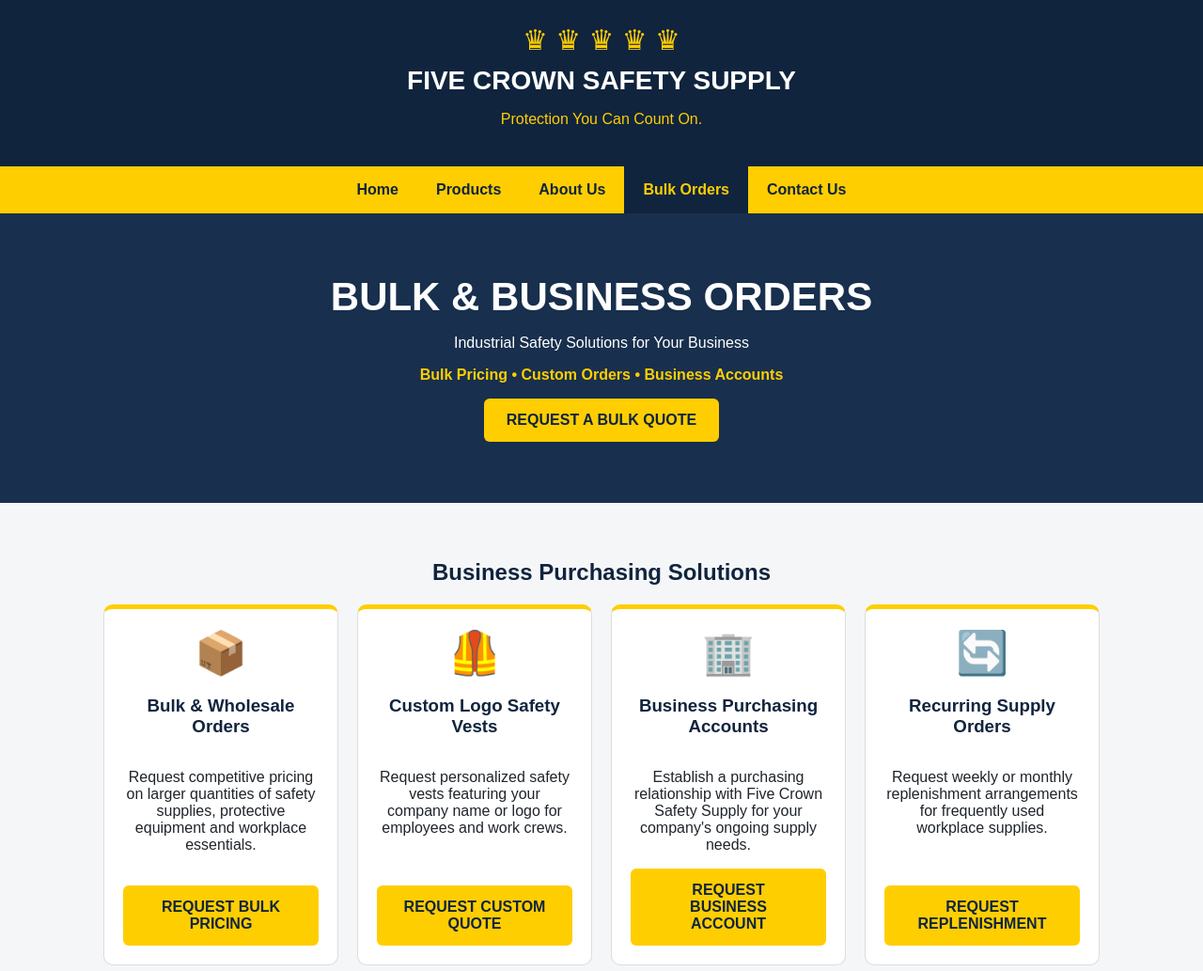
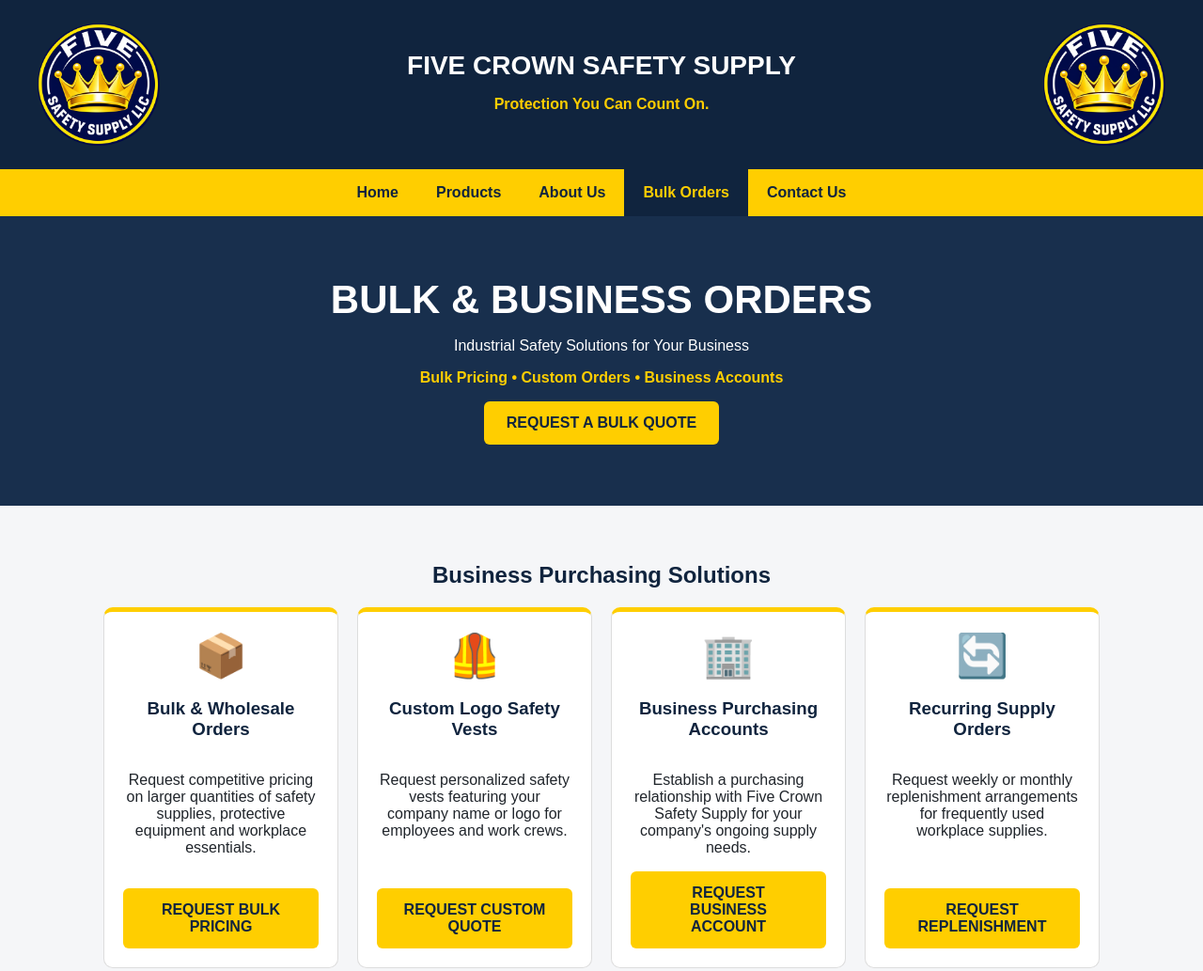
Before and after one commit to Santana1009/five-crown-safety-supply, a plain HTML site: page bulk-orders.html in a window 1280 px wide. Shown: the top 1033 px of the page at 94% size. Drawn offline with Linux system fonts and the light colour scheme.

Commit message:
Refactor header with logo and tagline
Updated header section with logo and brand name.

```diff
--- a/bulk-orders.html
+++ b/bulk-orders.html
@@ -77,17 +77,28 @@
 
 <body>
 
+
 <header>
+  <div class="brand-header">
 
-  <div class="crowns">♛ ♛ ♛ ♛ ♛</div>
+    <img src="logo.png"
+         alt="Five Crown Safety Supply Logo"
+         class="brand-logo">
 
-  <h1>FIVE CROWN SAFETY SUPPLY</h1>
+    <div class="brand-name">
+      <h1>FIVE CROWN SAFETY SUPPLY</h1>
+      <p class="tagline">
+        Protection You Can Count On.
+      </p>
+    </div>
 
-  <p style="color:#ffce00;">
-    Protection You Can Count On.
-  </p>
+    <img src="logo.png"
+         alt=""
+         class="brand-logo">
 
+  </div>
 </header>
+
 
 <nav aria-label="Main navigation">
 
```
